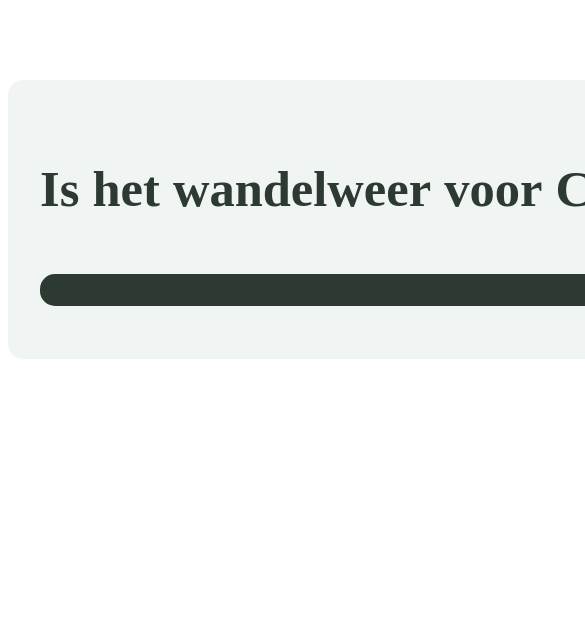
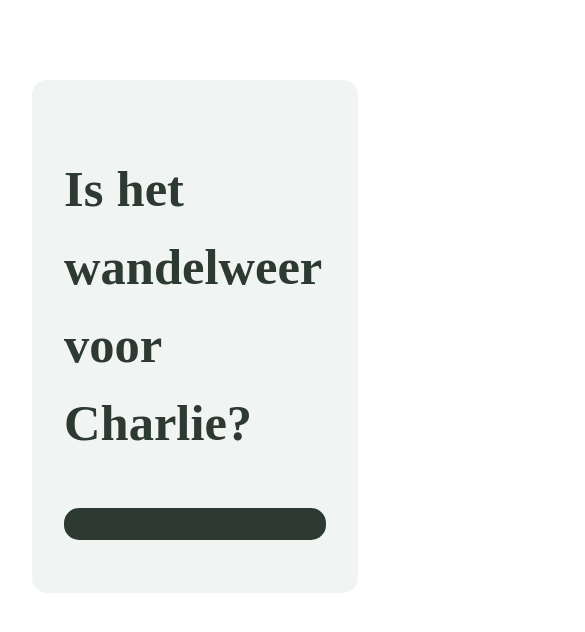
Before and after one commit to Xidra019/ishetwandelweer-, a plain HTML site: page index.html in a window 390 px wide. Shown: the top 632 px of the page, 585 px wide, since content can reach past the window. Drawn offline with Linux system fonts and the light colour scheme; no server answers.

Commit message:
Mobile friendly features

```diff
--- a/style.css
+++ b/style.css
@@ -39,7 +39,8 @@ small {font-size: 0.750rem; /* 12px */}
 
 .card{
     background-color: hsl(145, 14%, 95%);
-    width: 50rem;
+    width: 70%;
+    max-width: 40rem;
     border-radius: 15px;
     margin: 5rem auto;
     padding: 2rem;
@@ -51,5 +52,6 @@ small {font-size: 0.750rem; /* 12px */}
     color: hsl(145, 14%, 95%);
     border-radius: 15px;
     padding: 1rem;
+    margin-top: 2rem;
 
 }
```
